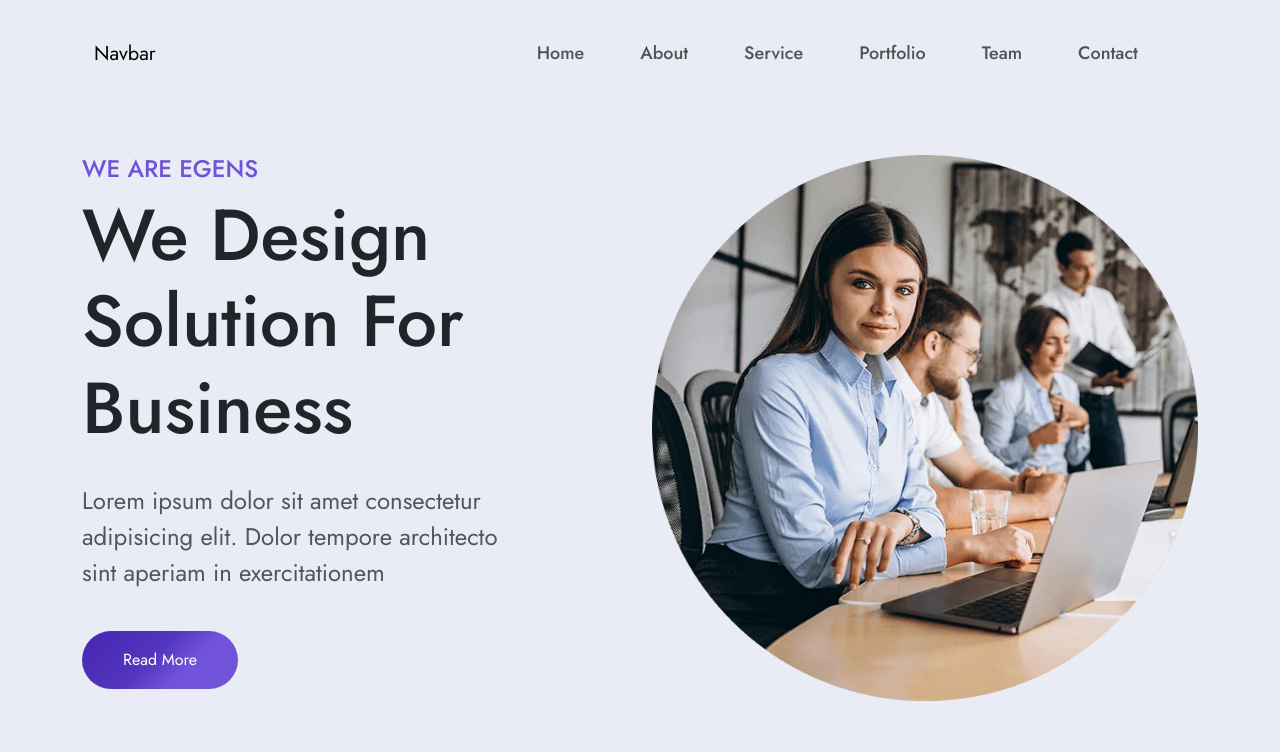
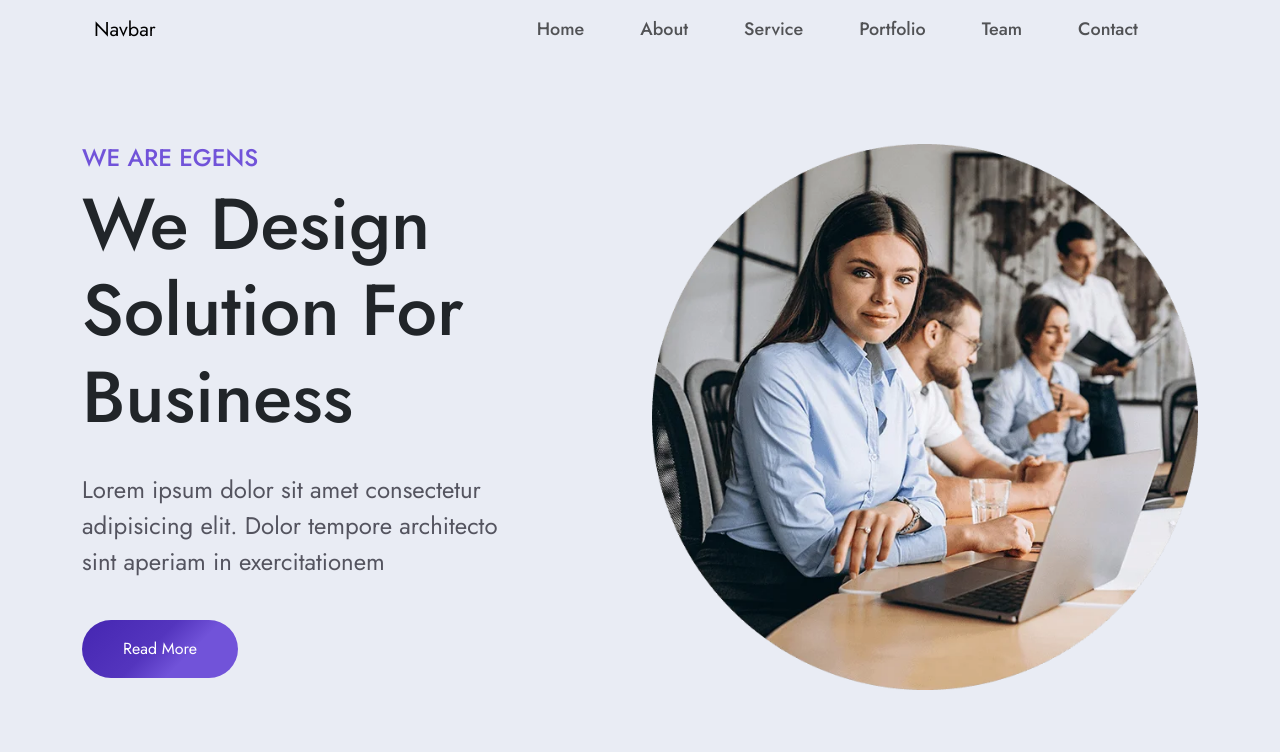
Before and after one commit to sam-22-dev/Egens-Landing-Page, a plain HTML site: page index.html in a window 1280 px wide. Drawn offline with nearby package versions, Linux system fonts and the light colour scheme.

Commit message:
make fixed navbar

```diff
--- a/css/style.css
+++ b/css/style.css
@@ -34,3 +34,19 @@ body{
     padding: 17px 41px;
     border-radius: 50px;
 }
+
+
+
+
+/* Transparent by default */
+#navbar {
+    transition: background-color 0.4s ease;
+    background-color: transparent;
+}
+
+/* Background after scroll */
+    .navbar-scrolled {
+    background-color: #ffffff !important;
+    padding-top: 10px;
+    padding-bottom: 10px;
+}
--- a/index.html
+++ b/index.html
@@ -16,7 +16,8 @@
 
 
 <!-- Start Navbar -->
-        <div class="container mt-4">
+        <div  id="navbar" class="fixed-top mb-5">
+        <div class="container">
                 <nav class="navbar navbar-expand-lg">
                 <div class="container-fluid">
                     <a class="navbar-brand" href="#">Navbar</a>
@@ -48,9 +49,13 @@
                 </div>
                 </nav>
         </div>
+        </div>
+
 <!-- End Navbar -->
 
-<div class="container my-4">
+<!-- Start Banner 1 -->
+
+<div class="container my-5 py-5">
     <div class="row py-5">
         <div class="col-lg-5">
             <h4 class="banner-subtitle">WE ARE EGENS</h4>
@@ -66,6 +71,27 @@
     </div>
 </div>
 
+<!-- End Banner 1 -->
+
+
+
+
+
+
+
         <script src="https://cdn.jsdelivr.net/npm/bootstrap@5.3.7/dist/js/bootstrap.bundle.min.js" integrity="sha384-ndDqU0Gzau9qJ1lfW4pNLlhNTkCfHzAVBReH9diLvGRem5+R9g2FzA8ZGN954O5Q" crossorigin="anonymous"></script>
+
+        <script>
+        const navbar = document.getElementById("navbar");
+
+        window.addEventListener("scroll", () => {
+            if (window.scrollY > 50) { // when scroll > 50px
+            navbar.classList.add("navbar-scrolled");
+            } else {
+            navbar.classList.remove("navbar-scrolled");
+            }
+        });
+        </script>
+
     </body>
 </html>
```
